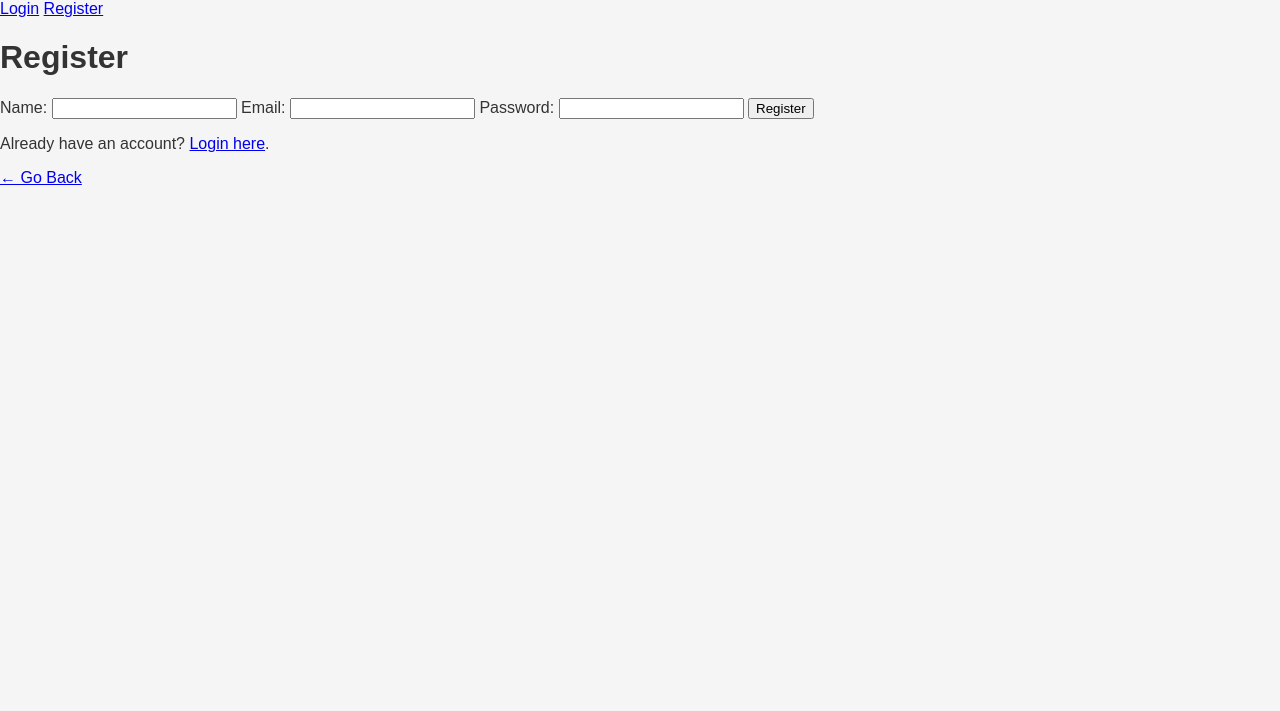
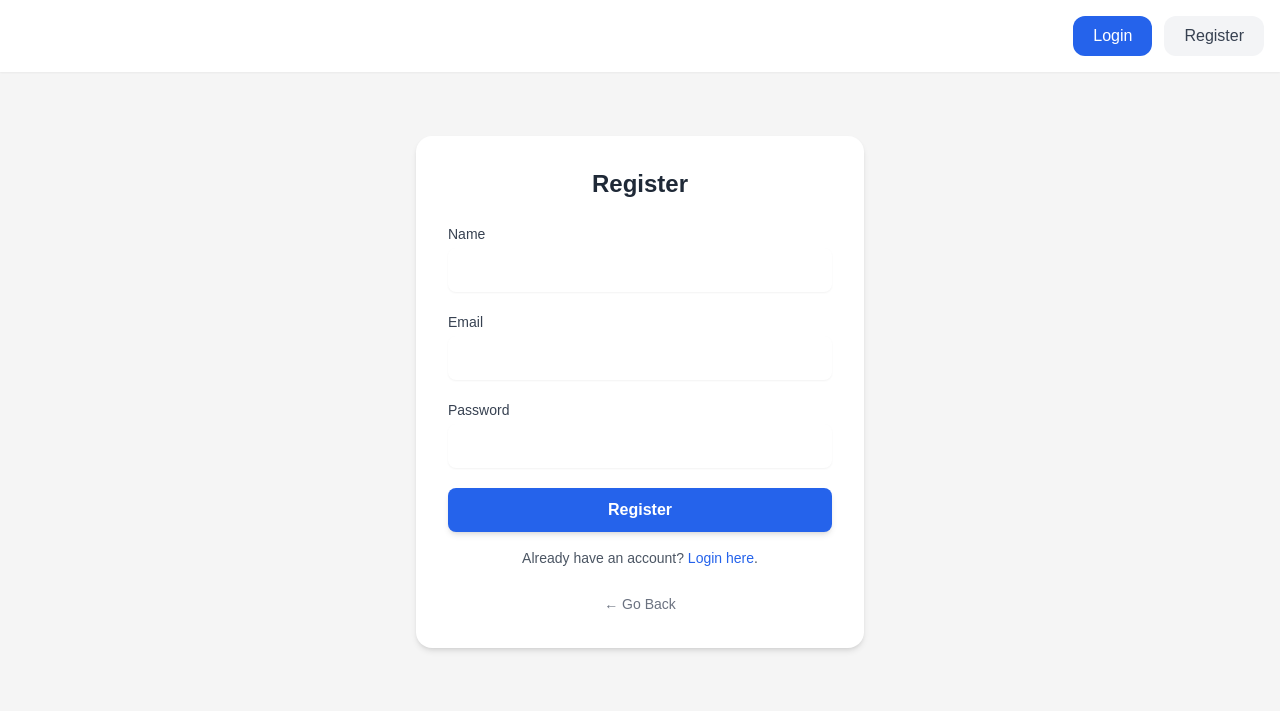
Before and after one commit to brpuneet898/1verdict-ai-prototype, a Flask app: page /register in a window 1280 px wide. Shown: the top 711 px of the page. Run offline with Flask 3, Linux system fonts and the light colour scheme; parts of the project's set-up code (start-up, migrations or seed data) failed here and were passed over; some libraries are stand-ins or nearby versions.

Commit message:
updated register page

```diff
--- a/templates/register.html
+++ b/templates/register.html
@@ -3,39 +3,61 @@
   <head>
     <meta charset="UTF-8" />
     <title>Register - 1Verdict AI Prototype</title>
-    <link
-      rel="stylesheet"
-      href="{{ url_for('static', filename='style.css') }}"
-    />
+    <script src="https://cdn.tailwindcss.com"></script>
+    <link rel="stylesheet" href="{{ url_for('static', filename='style.css') }}" />
   </head>
   <body>
-    <div class="top-bar">
-      <div class="button-group">
-        <a href="/login" class="btn">Login</a>
-        <a href="/register" class="btn">Register</a>
+    <div class="w-full flex justify-end items-center p-4 shadow-sm bg-white">
+      <div class="flex gap-3">
+        <a href="/login" class="px-5 py-2 rounded-xl bg-blue-600 text-white font-medium hover:bg-blue-700 transition">Login</a>
+        <a href="/register" class="px-5 py-2 rounded-xl bg-gray-100 text-gray-700 font-medium hover:bg-gray-200 transition">Register</a>
       </div>
     </div>
-    <div class="register-container">
-      {% with messages = get_flashed_messages(with_categories=true) %} {% if
-      messages %} {% for category, message in messages %}
-      <div class="alert alert-{{ category }}">{{ message }}</div>
-      {% endfor %} {% endif %} {% endwith %}
-      <h1>Register</h1>
-      <form method="post" action="/register">
-        <label for="username">Name:</label>
-        <input type="text" id="username" name="username" required />
+    <div class="flex items-center justify-center min-h-[80vh] px-4">
+      <div class="w-full max-w-md bg-white p-8 rounded-2xl shadow-md">
+        {% with messages = get_flashed_messages(with_categories=true) %}
+          {% if messages %}
+            {% for category, message in messages %}
+              <div class="alert alert-{{ category }} mb-4">{{ message }}</div>
+            {% endfor %}
+          {% endif %}
+        {% endwith %}
 
-        <label for="email">Email:</label>
-        <input type="email" id="email" name="email" required />
+        <h1 class="text-2xl font-bold text-gray-800 mb-6 text-center">Register</h1>
 
-        <label for="password">Password:</label>
-        <input type="password" id="password" name="password" required />
+        <form method="post" action="/register" class="space-y-5">
+          <div>
+            <label for="username" class="block text-sm font-medium text-gray-700">Name</label>
+            <input type="text" id="username" name="username" required
+                  class="mt-1 block w-full rounded-lg border-gray-300 shadow-sm focus:border-blue-500 focus:ring focus:ring-blue-200 p-2.5" />
+          </div>
 
-        <button type="submit">Register</button>
-      </form>
-      <p>Already have an account? <a href="/login">Login here</a>.</p>
-      <div class="go-back-container">
-        <a href="/" class="go-back-btn">← Go Back</a>
+          <div>
+            <label for="email" class="block text-sm font-medium text-gray-700">Email</label>
+            <input type="email" id="email" name="email" required
+                  class="mt-1 block w-full rounded-lg border-gray-300 shadow-sm focus:border-blue-500 focus:ring focus:ring-blue-200 p-2.5" />
+          </div>
+
+          <div>
+            <label for="password" class="block text-sm font-medium text-gray-700">Password</label>
+            <input type="password" id="password" name="password" required
+                  class="mt-1 block w-full rounded-lg border-gray-300 shadow-sm focus:border-blue-500 focus:ring focus:ring-blue-200 p-2.5" />
+          </div>
+
+          <button type="submit"
+                  class="w-full py-2.5 px-4 bg-blue-600 text-white font-semibold rounded-lg shadow-md hover:bg-blue-700 transition">
+            Register
+          </button>
+        </form>
+
+        <p class="mt-4 text-center text-sm text-gray-600">
+          Already have an account?
+          <a href="/login" class="text-blue-600 hover:underline">Login here</a>.
+        </p>
+
+        <div class="mt-6 text-center">
+          <a href="/" class="inline-block text-sm text-gray-500 hover:text-gray-700">← Go Back</a>
+        </div>
       </div>
     </div>
   </body>
```
